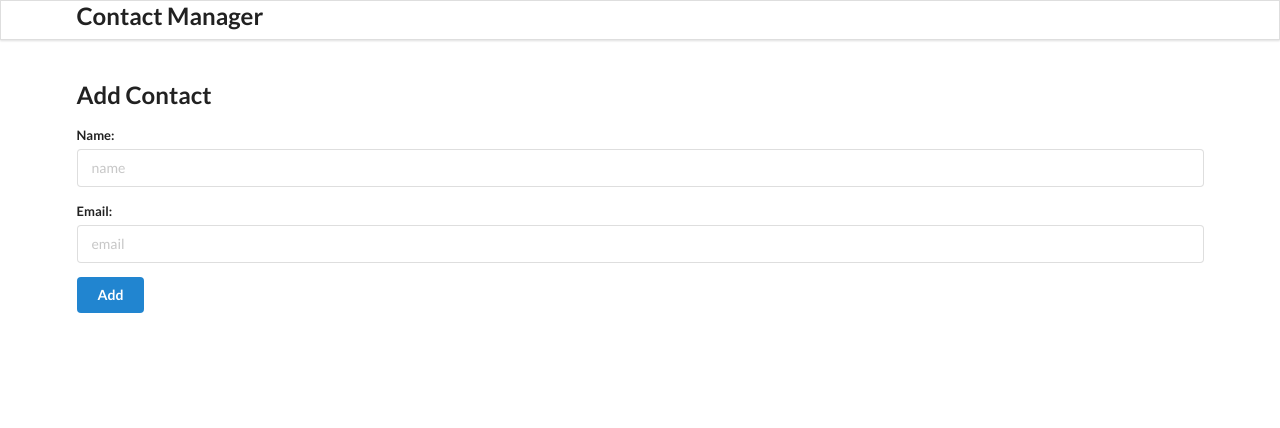
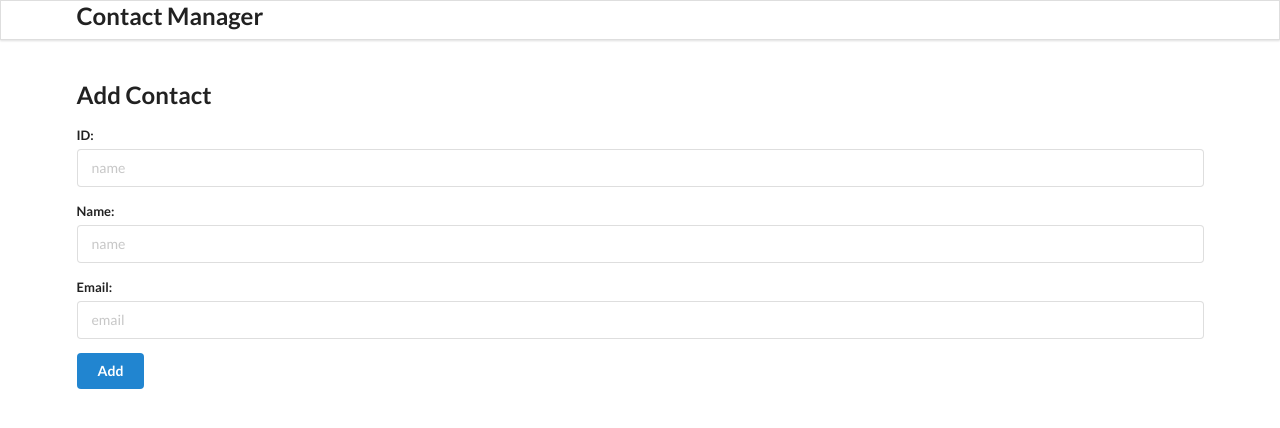
Before and after one commit to Sujan-shrestha7/contact-app-react, a React (Create React App) app: page / in a window 1280 px wide. Shown: the top 428 px of the page. Built offline with nearby package versions, Linux system fonts and the light colour scheme.

Commit message:
Add files via upload

```diff
--- a/src/components/AddContact.js
+++ b/src/components/AddContact.js
@@ -20,7 +20,11 @@ class AddContact extends React.Component{
             <div className='ui main' style={{marginTop:"80px"}}>
                 <h2> Add Contact</h2>
                 <form className='ui form' onSubmit={this.add}>
-                     <div className='field'>
+                <div className='field'>
+                        <label>ID:</label>
+                        <input type='text' name='name' placeholder='name' value={this.state.id} onChange={(e)=> this.setState({id: e.target.value})}/>
+                    </div>
+                    <div className='field'>
                         <label>Name:</label>
                         <input type='text' name='name' placeholder='name' value={this.state.name} onChange={(e)=> this.setState({name: e.target.value})}/>
                     </div>
```
